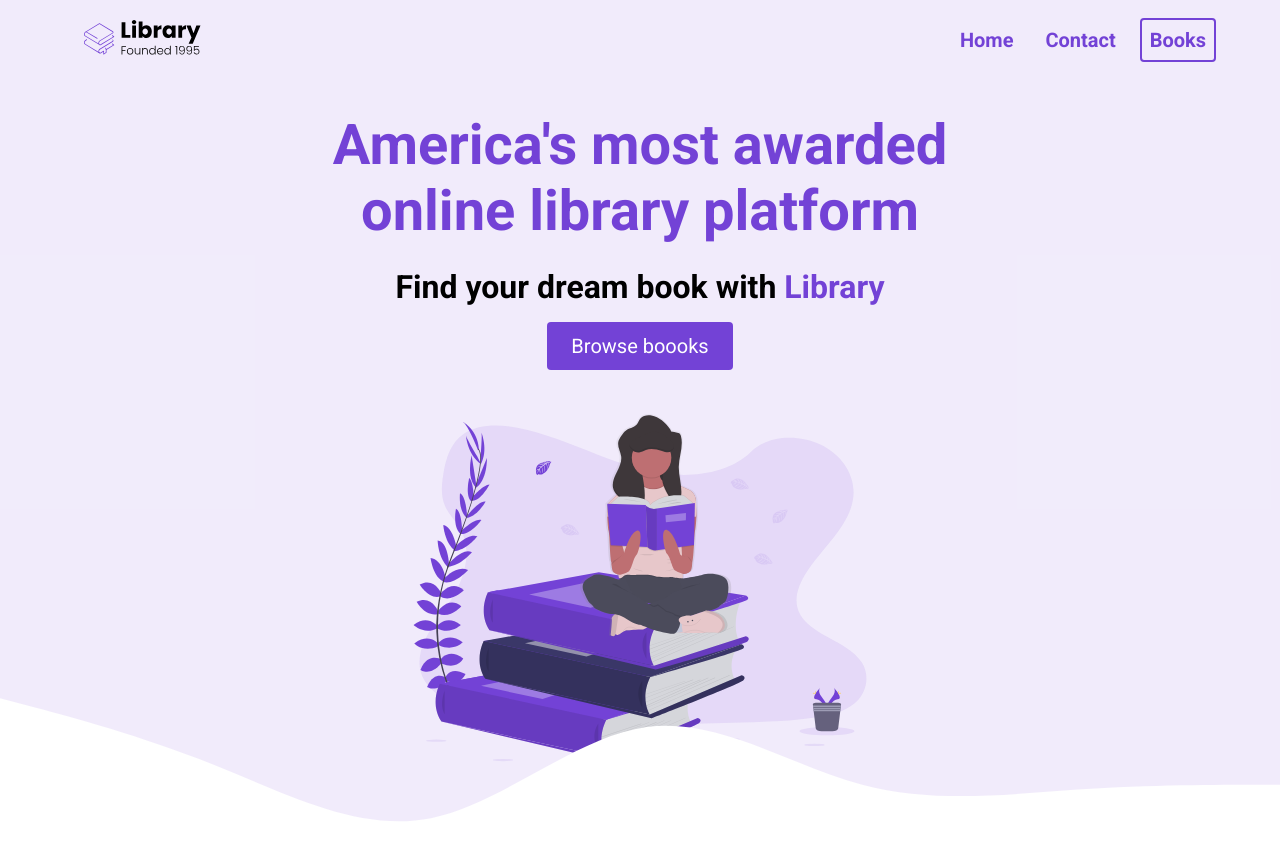
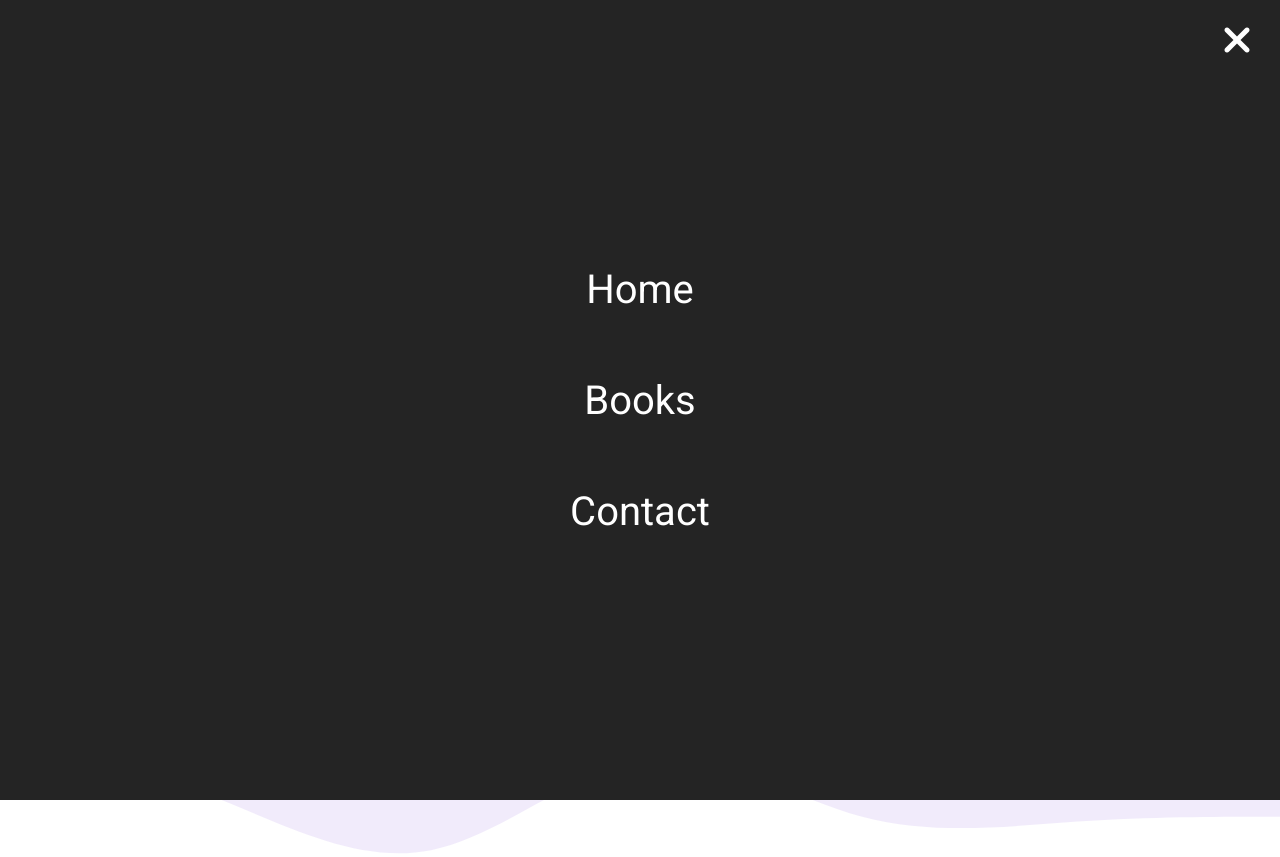
Before and after one commit to sooprkn/e-commerce-2, a plain HTML site: page index.html in a window 1280 px wide. Shown: the top 857 px of the page. Drawn offline with Linux system fonts and the light colour scheme.

```diff
--- a/index.html
+++ b/index.html
@@ -6,6 +6,7 @@
     <title>Library</title>
     <link rel="stylesheet" href="styles.css">
     <script src="https://kit.fontawesome.com/5958cb6f66.js" crossorigin="anonymous"></script>
+    <script scr="index.js"></script>
 </head>
 
 <body>
@@ -19,7 +20,25 @@
                     <li><a href="#" class="nav__link nav__link--primary">Books</a></li>
                 </ul>
             </div>
-
+            <button class="btn__menu">
+                <i class="fas fa-bars"></i>
+            </button>
+            <div class="menu__backdrop">
+                <button class="btn__menu btn__menu--close">
+                    <i class="fas fa-times"></i>
+                </button>
+                <ul class="menu__links">
+                    <li class="menu__list">
+                        <a href="#" class="menu__link">Home</a>
+                    </li>
+                    <li class="menu__list">
+                        <a href="#featured" class="menu__link">Books</a>
+                    </li>
+                    <li class="menu__list">
+                        <a href="#" class="menu__link no-cursor">Contact</a>
+                    </li>
+                </ul>
+            </div>
         </nav>
         <header>
             <div class="header__container">
--- /dev/null
+++ b/index.js
@@ -0,0 +1 @@
+console.log('jkwher')
--- a/styles.css
+++ b/styles.css
@@ -88,6 +88,56 @@
     text-decoration: none;
 }
 
+.btn__menu {
+    background-color: transparent;
+    font-size: 40px;
+    text-align: center;
+    border: none;
+    color: #7342d6;
+}
+
+.menu__backdrop {
+    position: absolute;
+    background-color: #242424;
+    top: 0;
+    left: 0;
+    right: 0;
+    bottom: 0;
+    z-index: 100;
+    display: flex;
+    justify-content: center;
+    align-items: center;
+}
+
+.menu__links {
+    display: flex;
+    flex-direction: column;
+    align-items: center;
+}
+
+.menu__list {
+    padding: 32px 0;
+}
+
+.menu__link {
+    font-size: 40px;
+    color: white;
+}
+
+.btn__menu--close {
+    position: absolute;
+    right: 20px;
+    top: 10px;
+    padding: 8px;
+    color: white;
+}
+
+/*
+
+LANDING
+
+*/
+
 #landing {
     background-color: rgba(115, 66, 214, 0.1);
 }
@@ -124,7 +174,7 @@
 h2 {
     text-align: center;
     font-size: 32px;
-    text-align: center;
+    margin-bottom: 32px;
 }
 
 button {
```
